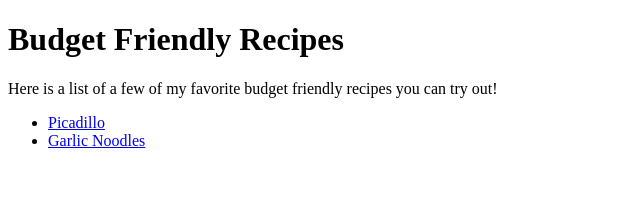
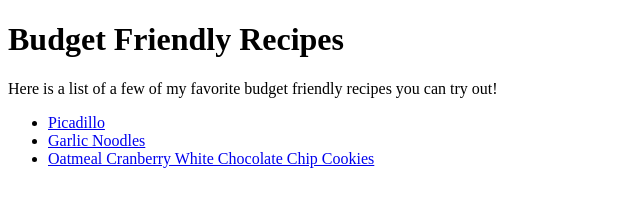
Before and after one commit to quintemsal/odin-recipes, a plain HTML site: page index.html in a window 1280 px wide. Shown: the whole page, without its empty margins (0-640 px from the left). Drawn offline with Linux system fonts and the light colour scheme.

Commit message:
Link oat cookies page to index.html for recipe site

```diff
--- a/index.html
+++ b/index.html
@@ -16,6 +16,7 @@
 
             <li><a href="recipes/garlic_noodles.html">Garlic Noodles</a></li>
 
+            <li><a href="recipes/oat_cookies.html">Oatmeal Cranberry White Chocolate Chip Cookies</a></li>
         </ul>
 
     </body>
```
